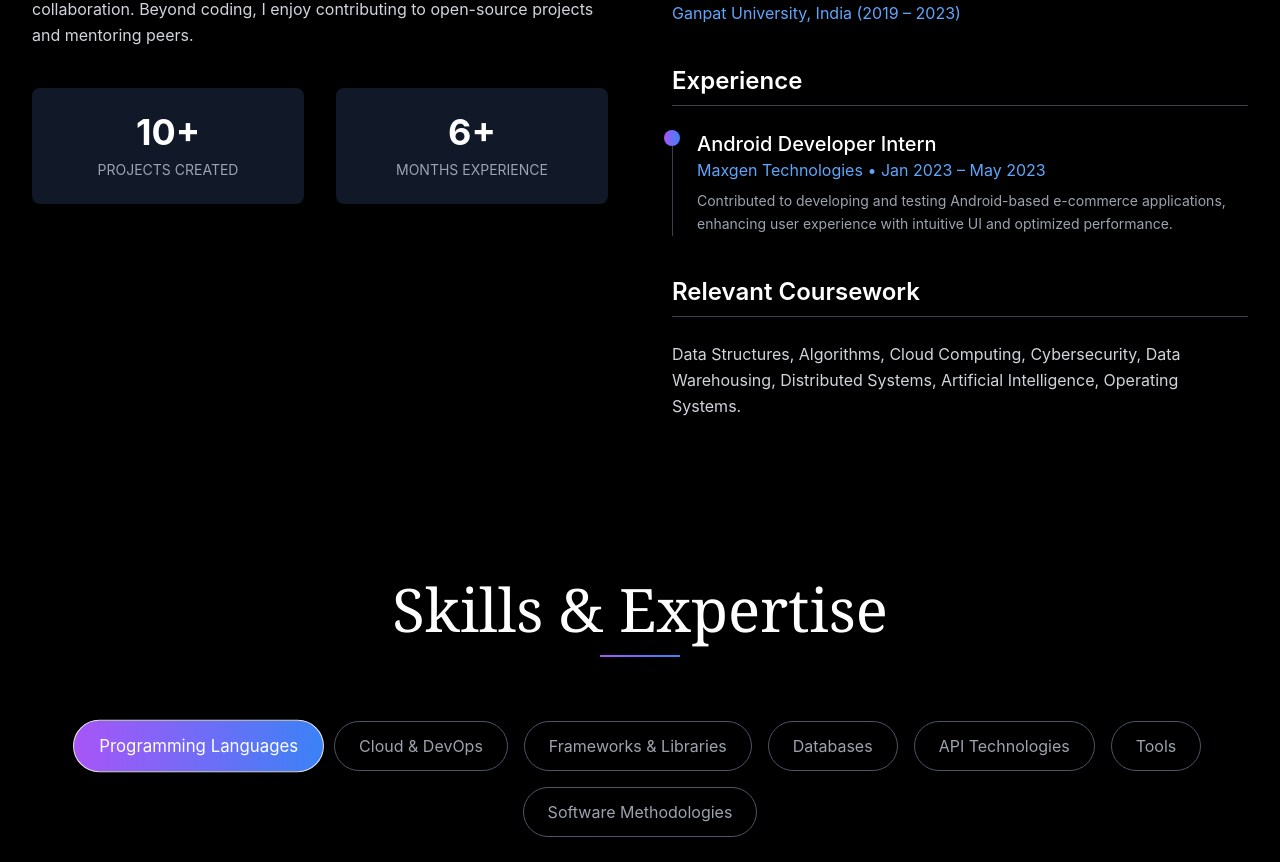
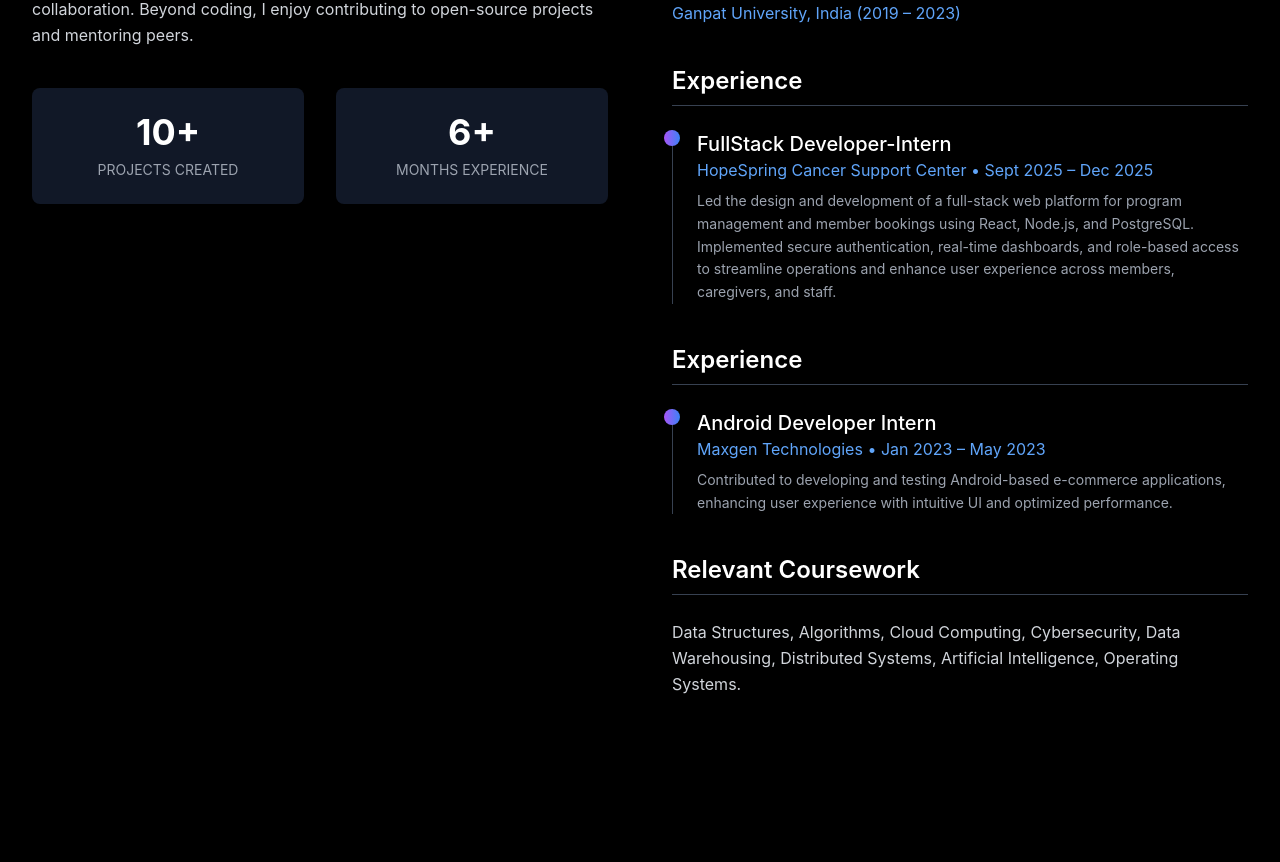
Before and after one commit to Aman-1603/Aman_Protfolio_Site, a React (Create React App) app in the folder aman-protfolio/: page / in a window 1280 px wide. Shown: the part 1192-2054 px from the top of the page. Built offline with nearby package versions, Linux system fonts and the light colour scheme.

Commit message:
Changes in the content in About Page section

```diff
--- a/aman-protfolio/src/component/AboutSection.js
+++ b/aman-protfolio/src/component/AboutSection.js
@@ -62,6 +62,26 @@ export default function AboutSection() {
               <div className="relative pl-6 border-l border-gray-700">
                 <div className="absolute -left-[9px] w-4 h-4 bg-gradient-to-r from-purple-500 to-blue-500 rounded-full"></div>
                 <div>
+                  <h4 className="text-xl font-medium">FullStack Developer-Intern</h4>
+                  <p className="text-blue-400">HopeSpring Cancer Support Center • Sept 2025 – Dec 2025</p>
+                  <p className="text-gray-400 mt-2 text-sm leading-relaxed">
+                    Led the design and development of a full-stack web platform for program management and
+      member bookings using React, Node.js, and PostgreSQL. Implemented secure authentication,
+      real-time dashboards, and role-based access to streamline operations and enhance user
+      experience across members, caregivers, and staff.
+                  </p>
+                </div>
+              </div>
+            </div>
+
+
+            {/* Experience :2*/}
+            <div>
+              <h3 className="text-2xl font-semibold mb-6 border-b border-gray-700 pb-2">Experience</h3>
+
+              <div className="relative pl-6 border-l border-gray-700">
+                <div className="absolute -left-[9px] w-4 h-4 bg-gradient-to-r from-purple-500 to-blue-500 rounded-full"></div>
+                <div>
                   <h4 className="text-xl font-medium">Android Developer Intern</h4>
                   <p className="text-blue-400">Maxgen Technologies • Jan 2023 – May 2023</p>
                   <p className="text-gray-400 mt-2 text-sm leading-relaxed">
@@ -71,6 +91,9 @@ export default function AboutSection() {
                 </div>
               </div>
             </div>
+
+
+
 
             {/* Relevant Coursework */}
             <div>
```
